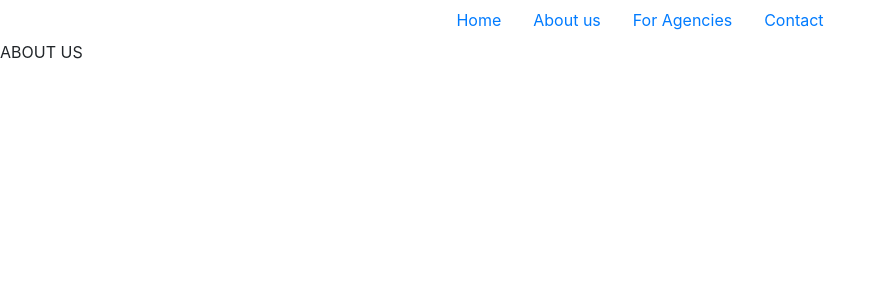
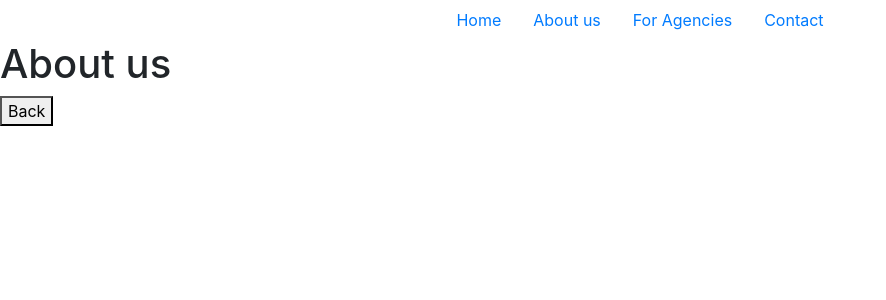
Before and after one commit to StefanVasic123/mediator, a React (Create React App) app: page /about in a window 1280 px wide. Shown: the top 300 px of the page, without its empty margins (0-886 px from the left). Built offline with nearby package versions, Linux system fonts and the light colour scheme.

Commit message:
fixing nav bar and 404 bugs

```diff
--- a/src/App.js
+++ b/src/App.js
@@ -8,18 +8,22 @@ import {
         } from 'react-router-dom';
 import LoginForm from './components/FormAgency/LoginForm';
 import UserForm from './components/FormUser/UserForm';
-import Nav from './Nav';
 import About from './components/Main/About';
 import Contact from './components/Main/Contact';
 import Home from './components/Main/Home';
+import './App.css';
+import pageNotFound404 from './components/Main/pageNotFound404';
+import createHistory from 'history/createBrowserHistory';
+import Nav from './Nav';
+const history = createHistory();
 
 
-import './App.css';
+
 
 class App extends React.Component {
     render () {
         return (
-        <Router>
+        <Router history={history}>
             <div>
                 <Nav />
                 <Switch>
@@ -28,6 +32,7 @@ class App extends React.Component {
                     <Route path='/contact' component={withRouter(Contact)} />
                     <Route path='/agencylogin' component={withRouter(LoginForm)} />
                     <Route path='/userlogin' component={withRouter(UserForm)} />
+                    <Route path='' component={pageNotFound404} />
                 </Switch>
             </div>
         </Router>
--- a/src/components/FormAgency/LoginForm.js
+++ b/src/components/FormAgency/LoginForm.js
@@ -8,6 +8,7 @@ class LoginForm extends React.Component {
 
     render() {
         return (
+        <div>
             <form className="container">
                 <div className="form-group">
                     <label for="exampleInputEmail1">Email address</label>
@@ -24,6 +25,8 @@ class LoginForm extends React.Component {
                 </div>
                 <button type="submit" className="btn btn-primary">Submit</button>
             </form>
+            <button onClick={() => this.props.history.goBack()}>Back</button>
+        </div>
         );
     }
 }
--- a/src/components/FormUser/UserForm.js
+++ b/src/components/FormUser/UserForm.js
@@ -3,6 +3,9 @@ import FormUserDropdown from './FormUserDropdown';
 // import style.css;
 
 class UserForm extends Component {
+    constructor(props) {
+        super(props);
+    }
     render() {
         return (
             <div>
@@ -41,6 +44,9 @@ class UserForm extends Component {
                     <button className="btn btn-primary" type="submit">Apply for job!</button>
                 </div>
                 </form>
+                <p>
+                    <button onClick={() => this.props.history.goBack()}>Back</button>
+                </p>
             </div>
         );
     }
--- a/src/components/Main/About.js
+++ b/src/components/Main/About.js
@@ -1,13 +1,14 @@
-import React, { Component } from 'react';
+import React from 'react';
 
-class About extends Component {
-    render() {
-        return (
-            <div>
-                ABOUT US
-            </div>
-        );
-    }
-}
+const About = (props) => {
+    return (
+        <div>
+                <h1>About us</h1>
+                <p>
+                    <button onClick={() => props.history.goBack()}>Back</button>
+                </p>
+        </div>
+    )
+};
 
 export default About;
--- a/src/components/Main/Contact.js
+++ b/src/components/Main/Contact.js
@@ -1,13 +1,14 @@
-import React, { Component } from 'react';
+import React from 'react';
 
-class Contact extends Component {
-    render() {
-        return (
-            <div>
-                CONTACT
-            </div>
-        );
-    }
-}
+const Contact = (props) => {
+    return (
+        <div>
+            <h1>Contact</h1>
+            <p>
+                <button onClick={() => props.history.goBack()}>Back</button>
+            </p>
+        </div>
+    );
+};
 
 export default Contact;
--- a/src/components/Main/Home.js
+++ b/src/components/Main/Home.js
@@ -3,6 +3,7 @@ import { Link, BrowserRouter as Router } from 'react-router-dom';
 
 const Home = () => {
     return (
+    <div>
         <div className="jumbotron">
             <h1 className="display-4">Mediator</h1>
                 <p className="lead">Your choice for quick and efficient employment</p>
@@ -12,6 +13,7 @@ const Home = () => {
                     <Link to={"/userlogin"}><a className="btn btn-primary btn-lg" href="#" role="button">Appy for job!</a></Link>
                 </p>
         </div>
+    </div>
     );
 };
 
--- /dev/null
+++ b/src/components/Main/pageNotFound404.js
@@ -0,0 +1,16 @@
+import React from 'react';
+
+const pageNotFound404 = (props) => {
+    return (
+        <div>
+            <h2>"Page Not Found 404"</h2>
+            <p>If this error show up go back or click Home on navigation bar on top, it's server side problem</p>
+            <p>We will fix this problem soon</p>
+            <p>
+                <button onClick={() => props.history.goBack()}>Back</button>
+            </p>
+        </div>
+    );
+};
+
+export default pageNotFound404;
--- a/src/index.js
+++ b/src/index.js
@@ -3,4 +3,7 @@ import ReactDOM from 'react-dom';
 import 'bootstrap/dist/css/bootstrap.css';
 import App from './App';
 
-ReactDOM.render(<App />, document.querySelector('#root'));
+ReactDOM.render(
+    <App />,
+    document.querySelector('#root')
+    );
```
